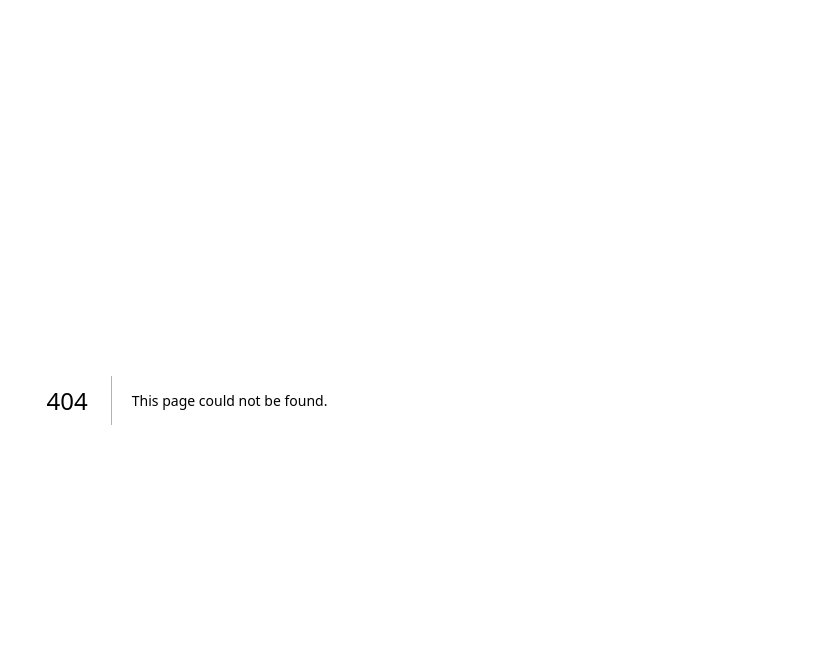
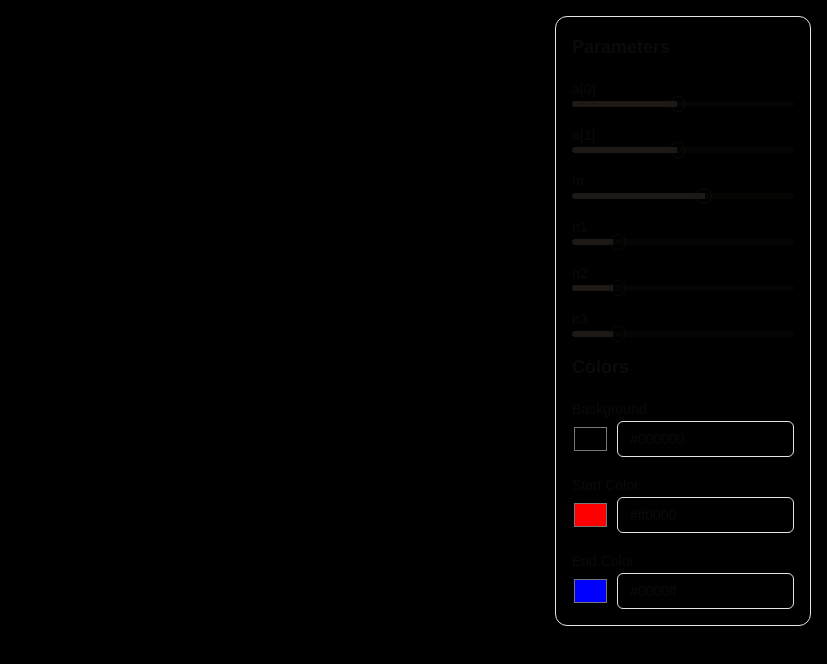
Before and after one commit to polooner/gielis-superformula-tool, a Next.js app: page /3dgielis in a window 1280 px wide. Before the commit this address had no page. Shown: the top 664 px of the page, without its empty margins (453-1280 px from the left). Built offline with nearby package versions, Linux system fonts and the light colour scheme.

Commit message:
initial 3d support

```diff
--- /dev/null
+++ b/app/3dgielis/page.tsx
@@ -0,0 +1,5 @@
+import GielisSuperformulaWebGLColors from "@/components/3d-gielis";
+
+export default function GielisSuperformulaPage() {
+  return <GielisSuperformulaWebGLColors />;
+}
--- /dev/null
+++ b/components/3d-gielis.tsx
@@ -0,0 +1,321 @@
+"use client";
+
+import { useState, useEffect, useRef } from "react";
+import { Card } from "@/components/ui/card";
+import { Slider } from "@/components/ui/slider";
+import { Label } from "@/components/ui/label";
+import { Input } from "@/components/ui/input";
+import * as THREE from "three";
+import { OrbitControls } from "three/examples/jsm/controls/OrbitControls.js";
+
+interface Shape {
+  params: {
+    a: [number, number];
+    m: number;
+    n1: number;
+    n2: number;
+    n3: number;
+  };
+}
+
+interface ColorSettings {
+  background: string;
+  startColor: string;
+  endColor: string;
+}
+
+const calculate3DPoints = (params: Shape["params"]) => {
+  const { a, m, n1, n2, n3 } = params;
+  const points = [];
+
+  const uStep = 0.05;
+  const vStep = 0.05;
+  const uMin = -Math.PI;
+  const uMax = Math.PI;
+  const vMin = -Math.PI / 2;
+  const vMax = Math.PI / 2;
+
+  for (let u = uMin; u <= uMax; u += uStep) {
+    for (let v = vMin; v <= vMax; v += vStep) {
+      const raux1 =
+        Math.pow(Math.abs((1 / a[0]) * Math.abs(Math.cos((m * u) / 4))), n2) +
+        Math.pow(Math.abs((1 / a[1]) * Math.abs(Math.sin((m * u) / 4))), n3);
+      const r1 = Math.pow(Math.abs(raux1), -1 / n1);
+
+      const raux2 =
+        Math.pow(Math.abs((1 / a[0]) * Math.abs(Math.cos((m * v) / 4))), n2) +
+        Math.pow(Math.abs((1 / a[1]) * Math.abs(Math.sin((m * v) / 4))), n3);
+      const r2 = Math.pow(Math.abs(raux2), -1 / n1);
+
+      const x = r1 * Math.cos(u) * r2 * Math.cos(v);
+      const y = r1 * Math.sin(u) * r2 * Math.cos(v);
+      const z = r2 * Math.sin(v);
+
+      points.push(new THREE.Vector3(x, y, z));
+    }
+  }
+
+  return points;
+};
+
+export default function GielisSuperformulaWebGLColors() {
+  const [params, setParams] = useState<Shape["params"]>({
+    a: [1, 1],
+    m: 6,
+    n1: 1,
+    n2: 1,
+    n3: 1,
+  });
+
+  const [colorSettings, setColorSettings] = useState<ColorSettings>({
+    background: "#000000",
+    startColor: "#ff0000",
+    endColor: "#0000ff",
+  });
+
+  const containerRef = useRef<HTMLDivElement>(null);
+  const sceneRef = useRef<THREE.Scene | null>(null);
+  const cameraRef = useRef<THREE.PerspectiveCamera | null>(null);
+  const rendererRef = useRef<THREE.WebGLRenderer | null>(null);
+  const pointsRef = useRef<THREE.Points | null>(null);
+
+  useEffect(() => {
+    if (!containerRef.current) return;
+
+    // Scene setup
+    const scene = new THREE.Scene();
+    sceneRef.current = scene;
+
+    // Camera setup
+    const camera = new THREE.PerspectiveCamera(
+      75,
+      window.innerWidth / window.innerHeight,
+      0.1,
+      1000
+    );
+    camera.position.z = 2;
+    cameraRef.current = camera;
+
+    // Renderer setup
+    const renderer = new THREE.WebGLRenderer({ antialias: true });
+    renderer.setSize(window.innerWidth, window.innerHeight);
+    containerRef.current.appendChild(renderer.domElement);
+    rendererRef.current = renderer;
+
+    // OrbitControls setup
+    const controls = new OrbitControls(camera, renderer.domElement);
+    controls.enableDamping = true;
+
+    // Initial shape creation
+    const points = calculate3DPoints(params);
+    const geometry = new THREE.BufferGeometry().setFromPoints(points);
+    const material = new THREE.PointsMaterial({
+      size: 0.01,
+      vertexColors: true,
+    });
+    const pointCloud = new THREE.Points(geometry, material);
+    scene.add(pointCloud);
+    pointsRef.current = pointCloud;
+
+    // Color attribute
+    updateColors(points, colorSettings);
+
+    // Animation loop
+    const animate = () => {
+      requestAnimationFrame(animate);
+      controls.update();
+      renderer.render(scene, camera);
+    };
+    animate();
+
+    // Resize handler
+    const handleResize = () => {
+      if (!cameraRef.current || !rendererRef.current) return;
+      cameraRef.current.aspect = window.innerWidth / window.innerHeight;
+      cameraRef.current.updateProjectionMatrix();
+      rendererRef.current.setSize(window.innerWidth, window.innerHeight);
+    };
+    window.addEventListener("resize", handleResize);
+
+    // Cleanup
+    return () => {
+      window.removeEventListener("resize", handleResize);
+      if (containerRef.current && rendererRef.current) {
+        containerRef.current.removeChild(rendererRef.current.domElement);
+      }
+    };
+  }, [colorSettings, params]);
+
+  useEffect(() => {
+    if (!sceneRef.current || !pointsRef.current || !rendererRef.current) return;
+
+    const points = calculate3DPoints(params);
+    const geometry = new THREE.BufferGeometry().setFromPoints(points);
+
+    updateColors(points, colorSettings);
+
+    pointsRef.current.geometry.dispose();
+    pointsRef.current.geometry = geometry;
+
+    rendererRef.current.setClearColor(
+      new THREE.Color(colorSettings.background)
+    );
+  }, [params, colorSettings]);
+
+  const updateColors = (
+    points: THREE.Vector3[],
+    colorSettings: ColorSettings
+  ) => {
+    if (!pointsRef.current) return;
+
+    const startColor = new THREE.Color(colorSettings.startColor);
+    const endColor = new THREE.Color(colorSettings.endColor);
+    const colors = new Float32Array(points.length * 3);
+
+    for (let i = 0; i < points.length; i++) {
+      const t = (points[i].y + 1) / 2; // Normalize y to [0, 1]
+      const color = new THREE.Color().lerpColors(startColor, endColor, t);
+      color.toArray(colors, i * 3);
+    }
+
+    pointsRef.current.geometry.setAttribute(
+      "color",
+      new THREE.BufferAttribute(colors, 3)
+    );
+  };
+
+  const updateParam = (
+    key: keyof Shape["params"],
+    value: number | [number, number]
+  ) => {
+    setParams((prev) => ({ ...prev, [key]: value }));
+  };
+
+  const updateColorSetting = (key: keyof ColorSettings, value: string) => {
+    setColorSettings((prev) => ({ ...prev, [key]: value }));
+  };
+
+  return (
+    <div className="relative h-screen">
+      <div ref={containerRef} className="absolute inset-0" />
+      <Card className="absolute top-4 right-4 w-64 p-4 space-y-4 bg-background/80 backdrop-blur-sm">
+        <h2 className="text-lg font-semibold mb-4">Parameters</h2>
+        <div>
+          <Label>a[0]</Label>
+          <Slider
+            value={[params.a[0]]}
+            onValueChange={([value]) => updateParam("a", [value, params.a[1]])}
+            min={0.1}
+            max={2}
+            step={0.1}
+          />
+        </div>
+        <div>
+          <Label>a[1]</Label>
+          <Slider
+            value={[params.a[1]]}
+            onValueChange={([value]) => updateParam("a", [params.a[0], value])}
+            min={0.1}
+            max={2}
+            step={0.1}
+          />
+        </div>
+        <div>
+          <Label>m</Label>
+          <Slider
+            value={[params.m]}
+            onValueChange={([value]) => updateParam("m", value)}
+            min={0}
+            max={10}
+            step={1}
+          />
+        </div>
+        <div>
+          <Label>n1</Label>
+          <Slider
+            value={[params.n1]}
+            onValueChange={([value]) => updateParam("n1", value)}
+            min={0.1}
+            max={5}
+            step={0.1}
+          />
+        </div>
+        <div>
+          <Label>n2</Label>
+          <Slider
+            value={[params.n2]}
+            onValueChange={([value]) => updateParam("n2", value)}
+            min={0.1}
+            max={5}
+            step={0.1}
+          />
+        </div>
+        <div>
+          <Label>n3</Label>
+          <Slider
+            value={[params.n3]}
+            onValueChange={([value]) => updateParam("n3", value)}
+            min={0.1}
+            max={5}
+            step={0.1}
+          />
+        </div>
+        <h2 className="text-lg font-semibold mt-6 mb-4">Colors</h2>
+        <div>
+          <Label htmlFor="bgColor">Background</Label>
+          <div className="flex items-center space-x-2">
+            <Input
+              id="bgColor"
+              type="color"
+              value={colorSettings.background}
+              onChange={(e) => updateColorSetting("background", e.target.value)}
+              className="w-12 h-8 p-0 border-none"
+            />
+            <Input
+              type="text"
+              value={colorSettings.background}
+              onChange={(e) => updateColorSetting("background", e.target.value)}
+              className="flex-grow"
+            />
+          </div>
+        </div>
+        <div>
+          <Label htmlFor="startColor">Start Color</Label>
+          <div className="flex items-center space-x-2">
+            <Input
+              id="startColor"
+              type="color"
+              value={colorSettings.startColor}
+              onChange={(e) => updateColorSetting("startColor", e.target.value)}
+              className="w-12 h-8 p-0 border-none"
+            />
+            <Input
+              type="text"
+              value={colorSettings.startColor}
+              onChange={(e) => updateColorSetting("startColor", e.target.value)}
+              className="flex-grow"
+            />
+          </div>
+        </div>
+        <div>
+          <Label htmlFor="endColor">End Color</Label>
+          <div className="flex items-center space-x-2">
+            <Input
+              id="endColor"
+              type="color"
+              value={colorSettings.endColor}
+              onChange={(e) => updateColorSetting("endColor", e.target.value)}
+              className="w-12 h-8 p-0 border-none"
+            />
+            <Input
+              type="text"
+              value={colorSettings.endColor}
+              onChange={(e) => updateColorSetting("endColor", e.target.value)}
+              className="flex-grow"
+            />
+          </div>
+        </div>
+      </Card>
+    </div>
+  );
+}
--- a/package.json
+++ b/package.json
@@ -23,12 +23,14 @@
     "react-dom": "^18",
     "react-rnd": "^10.4.13",
     "tailwind-merge": "^2.5.2",
-    "tailwindcss-animate": "^1.0.7"
+    "tailwindcss-animate": "^1.0.7",
+    "three": "^0.168.0"
   },
   "devDependencies": {
     "@types/node": "^20",
     "@types/react": "^18",
     "@types/react-dom": "^18",
+    "@types/three": "^0.168.0",
     "eslint": "^8",
     "eslint-config-next": "14.2.13",
     "postcss": "^8",
```
Also changed, not shown: 1 other file (tests, documents, lock files or other folders).
